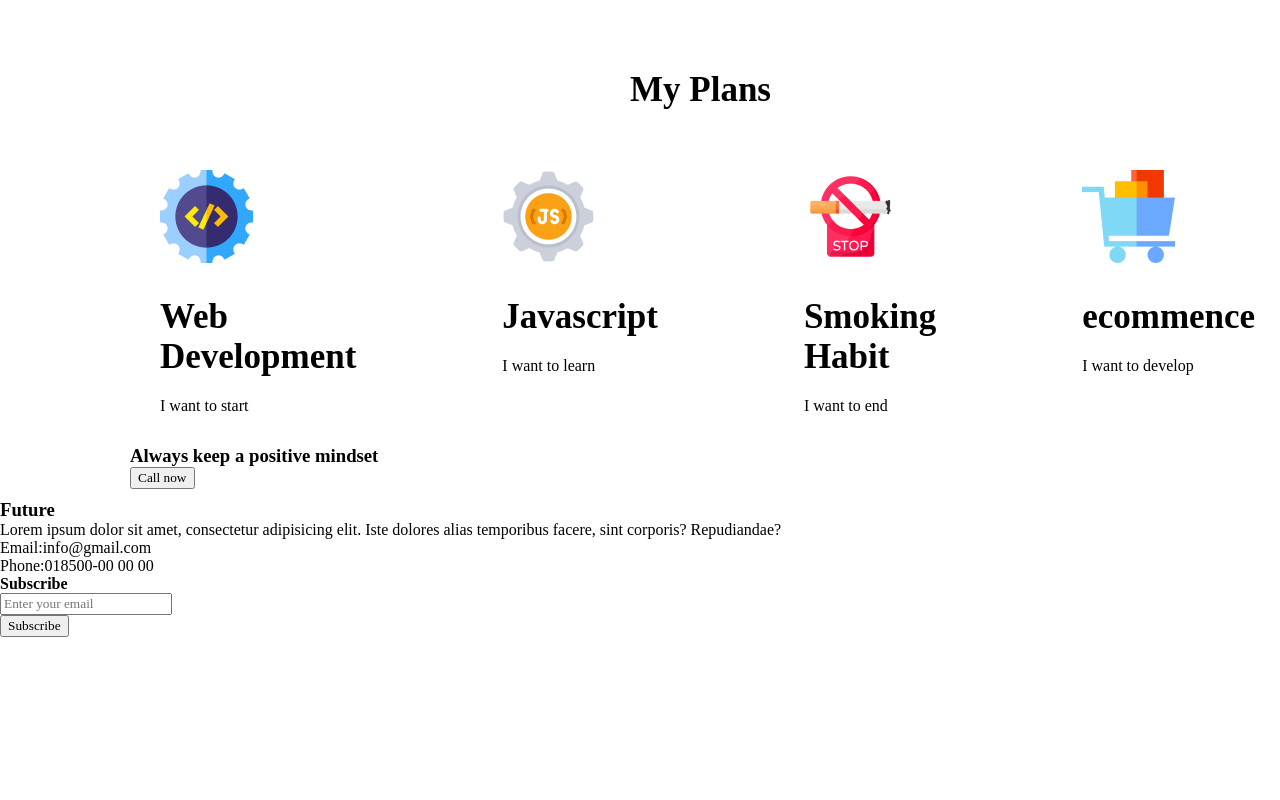
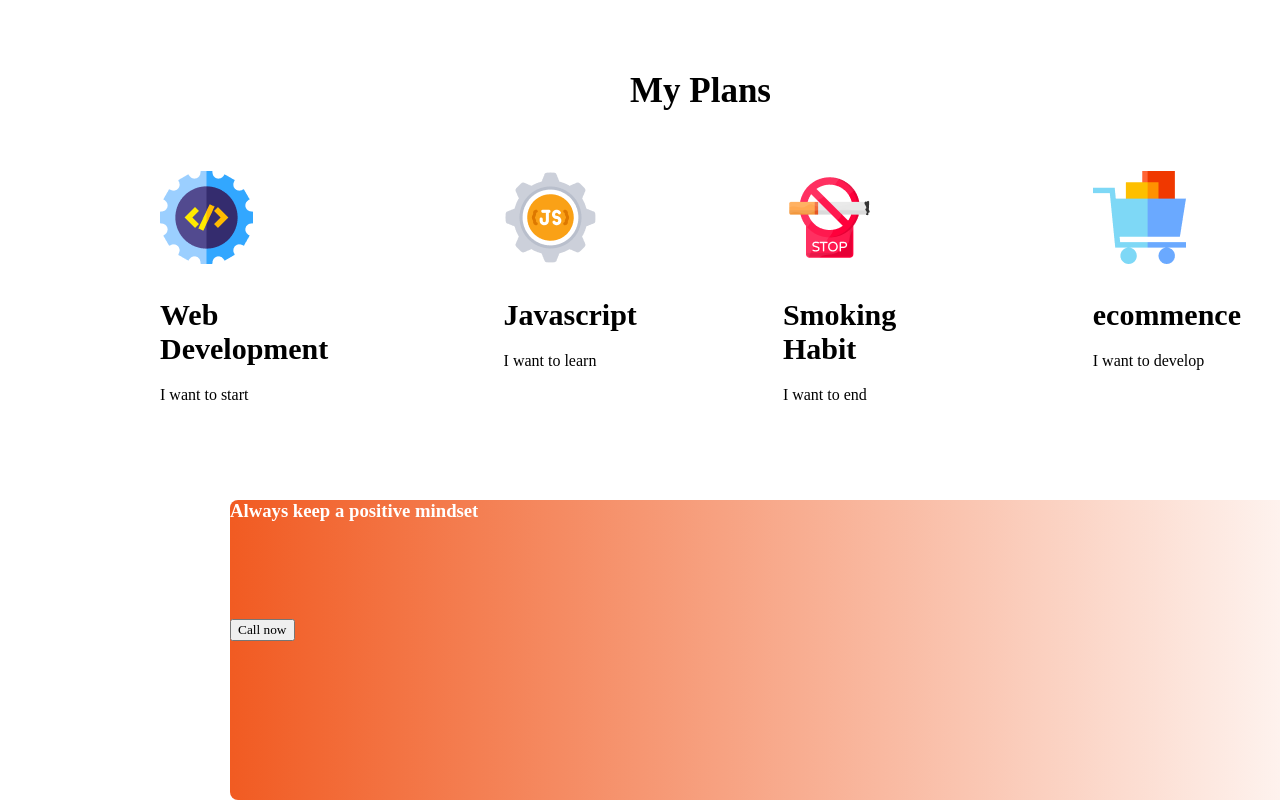
Before and after one commit to priyab99/assignment-one, a plain HTML site: page index.html in a window 1280 px wide. Shown: the part 1591-2391 px from the top of the page. Before the commit the page ends 2228 px from the top, so only its background shows below. Drawn offline with Linux system fonts and the light colour scheme.

Commit message:
a little more

```diff
--- a/index.html
+++ b/index.html
@@ -53,30 +53,42 @@
                     <p class="skill-description--">I want to develop</p>
                 </div>
                </div>
-               <div>
-                <h3>Always keep a positive mindset</h3>
-                <button>Call now</button>
-               </div>
+               </section>
+              <section class="hard-section">
+                    <h3 class="hard-section-title">Always keep a positive mindset</h3>
+                    <button class="button-two">Call now</button>
 
+              </section>
+             <!--- <section class="contact">
+                <div>
+                    <h3 class="hard-section-title">Future</h3>
+                    <p class="contact-description">Lorem ipsum dolor sit amet consectetur adipisicing elit. Molestias, eius illum quidem porro ea beatae.</p>
+                    <p class="contact-p">Email:info@gmailcom</p>
+                    <p class="contact-p">Phone:01812-9898989</p>
+                    <a href="">
+                        <img src="images/icons/fb.png" alt="">
+                    </a>
 
-        </section>
+                    <a href="">
+                        <img src="images/icons/twitter.png" alt="">
+                    </a>
+                    <a href="">
+                        <img src="images/icons/youtube.png" alt="">
+                    </a>
 
+                </div>
+                <div>
+                    <h3 class="hard-section-title">Subscribe</h3>
+                    <form action="">
+                        <input type="email" name="" id="" placeholder="Enter your email">
+                        <input class="btn-primary" type="submit" value="submit">
+                    </form>
+
+                </div>
+              </section>-->
     </main>
-    <footer class="footer">
-        <h3>Future</h3>
-        <p>Lorem ipsum dolor sit amet, consectetur adipisicing elit. Iste dolores alias temporibus facere, sint corporis? Repudiandae?</p>
-        <p>Email:info@gmail.com</p>
-        <p>Phone:018500-00 00 00</p>
-
-        <div >
-            <h4>Subscribe</h4>
-            <form action="">
-                <input type="email" name="" id="" placeholder="Enter your email">
-            </form>
-            <button>Subscribe</button>
-        </div>
+    <footer>
 
     </footer>
-
 </body>
 </html>
--- a/styles/assignment.css
+++ b/styles/assignment.css
@@ -6,7 +6,7 @@
 .header{
     background-image: url(../images/banner/banner1.png);
     width: 1600px;
-    height: 808px;
+    height: 809px;
     background-repeat: no-repeat;
 
 }
@@ -100,7 +100,7 @@
 }
 .skill-title{
     font-weight: 270px;
-    font-size: 35px;
+    font-size: 30px;
     margin-top: 30px;
     margin-bottom: 20px;
 
@@ -108,4 +108,29 @@
 .skill-description{
     color: #757575;
 
+
 }
+.hard-section{
+    width: 1140px;
+    height: 300px;
+    margin-left: 230px;
+    top: 2216.3px;
+
+    background: linear-gradient(90deg, #F15B22 0%, rgba(241, 91, 34, 0) 100%);
+    border-radius: 8px;
+}
+.hard-section-title{
+    width: 495px;
+    height: 94px;
+    color: #ffffff;
+    margin-top: 30px;
+    margin-bottom: 25px;
+}
+.second-button{
+    background: #ffffff;
+    color: #fd6e0a;
+    width: 160px;
+    height: 64;
+    padding-top: 18px;
+    padding-left: 20px;
+}
```
